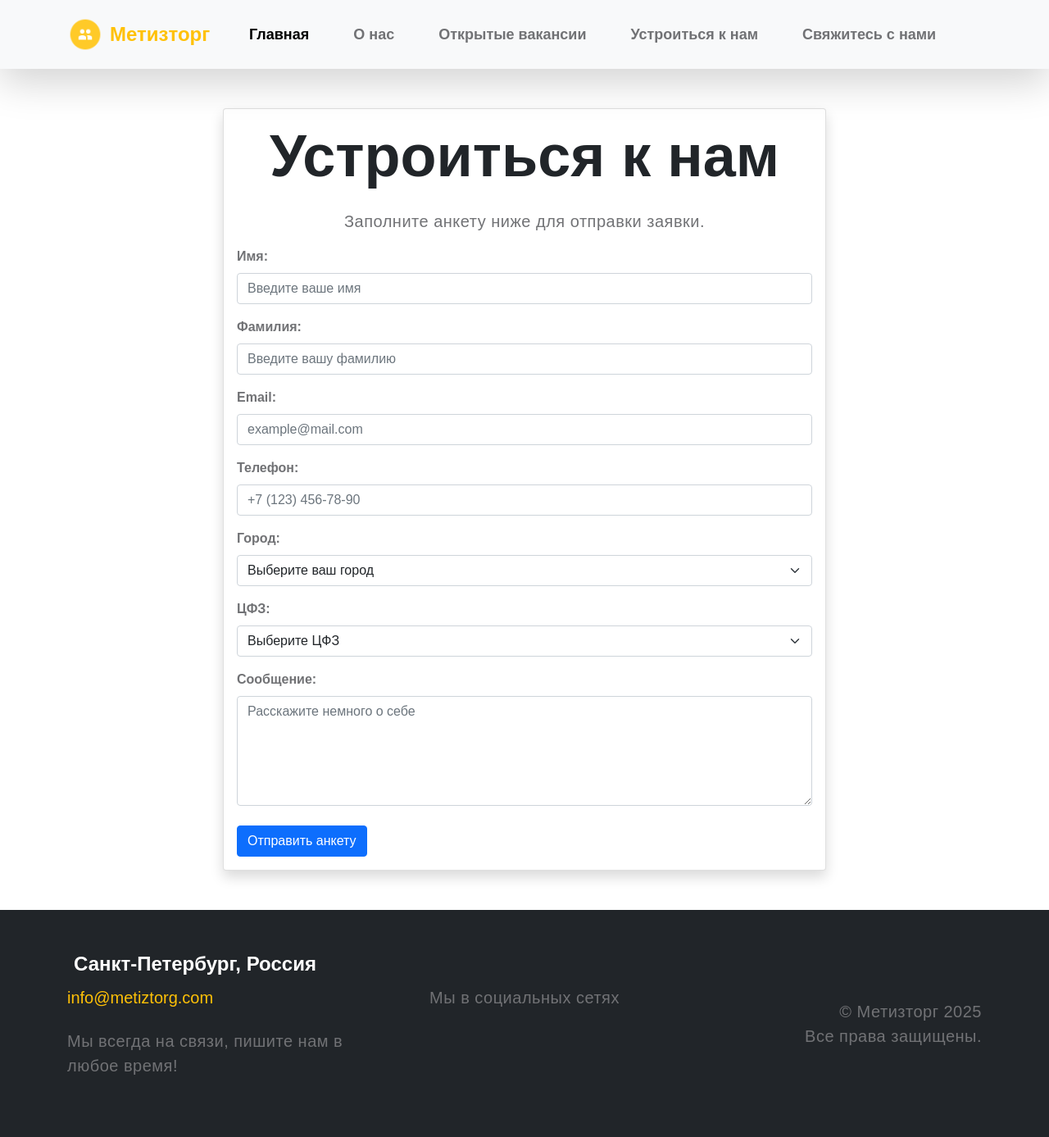
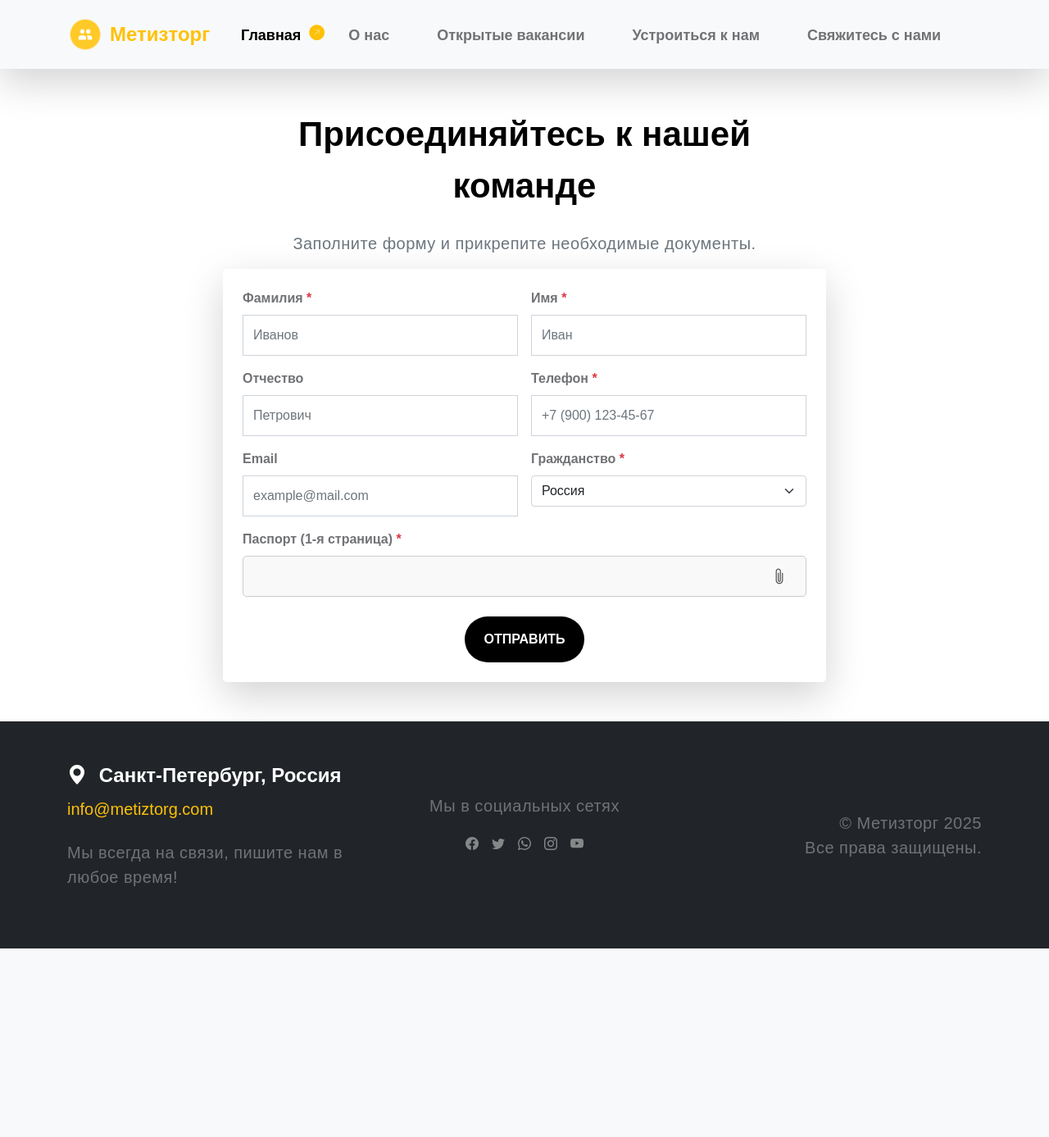
Before and after one commit to Amirddx/metiztorg-outsource, a PHP site: page /join-us.php in a window 1280 px wide. Shown: the whole page at 82% size. After the commit the page ends 1157 px from the top, so only its background shows below. Run offline with PHP 8.4, Linux system fonts and the light colour scheme.

Commit message:
Added job application form with dynamic file uploads and citizenship-based document selection

```diff
--- a/assets/css/metiztorg-style.css
+++ b/assets/css/metiztorg-style.css
@@ -714,3 +714,74 @@
     font-size: 22px;
   }
 }
+
+
+
+
+
+/*Стили форм, прикрепления файлов и т.д*/
+.file-upload {
+  position: relative;
+  display: flex;
+  align-items: center;
+  border: 1px solid #ccc;
+  padding: 10px;
+  border-radius: 5px;
+  background: #f9f9f9;
+  min-height: 50px;
+}
+
+.file-btn {
+  position: absolute;
+  right: 10px;
+  background: none;
+  border: none;
+  font-size: 20px;
+  cursor: pointer;
+}
+
+.file-btn i {
+  color: #555;
+}
+
+.file-preview-container {
+  display: flex;
+  gap: 10px;
+  margin-left: 10px;
+}
+
+.file-preview {
+  position: relative;
+  display: inline-block;
+}
+
+.file-preview-img {
+  width: 50px;
+  height: 50px;
+  object-fit: cover;
+  border-radius: 5px;
+  cursor: pointer;
+}
+
+.file-preview-icon {
+  width: 50px;
+  height: 50px;
+  display: flex;
+  align-items: center;
+  justify-content: center;
+  font-size: 30px;
+  color: #dc3545;
+  cursor: pointer;
+}
+
+.file-remove {
+  position: absolute;
+  top: -5px;
+  right: -5px;
+  background: none;
+  border: none;
+  font-size: 14px;
+  color: red;
+  cursor: pointer;
+  padding: 0;
+}
--- /dev/null
+++ b/assets/js/form-handler.js
@@ -0,0 +1,57 @@
+document.addEventListener("DOMContentLoaded", function () {
+    const citizenshipSelect = document.getElementById("citizenship");
+    const docRussia = document.querySelector(".doc-russia");
+    const docForeign = document.querySelector(".doc-foreign");
+
+    function toggleDocuments() {
+        if (citizenshipSelect.value === "Россия") {
+            docRussia.classList.remove("d-none");
+            docForeign.classList.add("d-none");
+        } else {
+            docRussia.classList.add("d-none");
+            docForeign.classList.remove("d-none");
+        }
+    }
+
+    citizenshipSelect.addEventListener("change", toggleDocuments);
+    toggleDocuments();
+
+    document.querySelectorAll(".file-upload").forEach(upload => {
+        const input = upload.querySelector(".file-input");
+        const previewContainer = upload.querySelector(".file-preview-container");
+        const button = upload.querySelector(".file-btn");
+
+        button.addEventListener("click", function () {
+            input.click();
+        });
+
+        input.addEventListener("change", function () {
+            previewContainer.innerHTML = "";
+
+            if (this.files.length > 0) {
+                Array.from(this.files).forEach(file => {
+                    const reader = new FileReader();
+                    reader.onload = function (e) {
+                        let preview = document.createElement("div");
+                        preview.classList.add("file-preview");
+
+                        if (file.type.startsWith("image/")) {
+                            preview.innerHTML = `<img src="${e.target.result}" class="file-preview-img">`;
+                        } else {
+                            preview.innerHTML = `<i class="bi bi-file-earmark-pdf file-preview-icon"></i>`;
+                        }
+
+                        let removeBtn = document.createElement("button");
+                        removeBtn.classList.add("file-remove");
+                        removeBtn.innerHTML = `<i class="bi bi-x-circle"></i>`;
+                        removeBtn.addEventListener("click", () => previewContainer.innerHTML = "");
+
+                        preview.appendChild(removeBtn);
+                        previewContainer.appendChild(preview);
+                    };
+                    reader.readAsDataURL(file);
+                });
+            }
+        });
+    });
+});
--- a/join-us.php
+++ b/join-us.php
@@ -6,73 +6,102 @@
     <title>Устроиться к нам</title>
     <link rel="stylesheet" href="/assets/css/bootstrap.min.css">
     <link rel="stylesheet" href="/assets/css/metiztorg-style.css">
+    <link rel="stylesheet" href="https://cdn.jsdelivr.net/npm/bootstrap-icons/font/bootstrap-icons.css">
 </head>
 <body class="d-flex flex-column min-vh-100">
-<!-- navbar -->
+
+<!-- Навигация -->
 <?php include __DIR__ .'/includes/navbar.php'; ?>
-
 
 <main class="container my-5 flex-grow-1">
     <div class="row justify-content-center">
         <div class="col-lg-8">
-            <div class="card shadow">
-                <div class="card-body">
-                    <h1 class="text-center mb-4">Устроиться к нам</h1>
-                    <p class="text-center">Заполните анкету ниже для отправки заявки.</p>
+            <h2 class="text-center mb-4">Присоединяйтесь к нашей команде</h2>
+            <p class="text-center text-muted">Заполните форму и прикрепите необходимые документы.</p>
 
-                    <!-- начало формы -->
-                    <form action="/forms/apply-handler.php" method="POST" class="form-group">
-                        <!-- имя -->
-                        <label for="name" class="form-label">Имя:</label>
-                        <input type="text" id="name" name="name" class="form-control" placeholder="Введите ваше имя" required>
+            <div class="shadow-lg p-4 bg-white rounded-3">
+                <form class="contact-form" enctype="multipart/form-data">
+                    <div class="row g-3">
 
-                        <!-- фамилия -->
-                        <label for="surname" class="form-label mt-3">Фамилия:</label>
-                        <input type="text" id="surname" name="surname" class="form-control" placeholder="Введите вашу фамилию" required>
+                        <!-- ФИО -->
+                        <div class="col-md-6">
+                            <label class="form-label">Фамилия <span class="text-danger">*</span></label>
+                            <input type="text" class="form-control" placeholder="Иванов" required>
+                        </div>
+                        <div class="col-md-6">
+                            <label class="form-label">Имя <span class="text-danger">*</span></label>
+                            <input type="text" class="form-control" placeholder="Иван" required>
+                        </div>
+                        <div class="col-md-6">
+                            <label class="form-label">Отчество</label>
+                            <input type="text" class="form-control" placeholder="Петрович">
+                        </div>
 
-                        <!-- еmail -->
-                        <label for="email" class="form-label mt-3">Email:</label>
-                        <input type="email" id="email" name="email" class="form-control" placeholder="example@mail.com" required>
+                        <!-- Контакты -->
+                        <div class="col-md-6">
+                            <label class="form-label">Телефон <span class="text-danger">*</span></label>
+                            <input type="tel" class="form-control phone-mask" placeholder="+7 (900) 123-45-67" required>
+                        </div>
+                        <div class="col-md-6">
+                            <label class="form-label">Email</label>
+                            <input type="email" class="form-control" placeholder="example@mail.com">
+                        </div>
 
-                        <!--телефон -->
-                        <label for="phone" class="form-label mt-3">Телефон:</label>
-                        <input type="tel" id="phone" name="phone" class="form-control" placeholder="+7 (123) 456-78-90" required>
+                        <!-- Гражданство -->
+                        <div class="col-md-6">
+                            <label class="form-label">Гражданство <span class="text-danger">*</span></label>
+                            <select class="form-select" id="citizenship" required>
+                                <option value="Россия" selected>Россия</option>
+                                <option value="Беларусь">Беларусь</option>
+                                <option value="Казахстан">Казахстан</option>
+                                <option value="Другие">Другое</option>
+                            </select>
+                        </div>
 
-                        <!-- город выпадающий список -->
-                        <label for="city" class="form-label mt-3">Город:</label>
-                        <select id="city" name="city" class="form-select" required>
-                            <option value="" disabled selected>Выберите ваш город</option>
-                            <option value="moscow">Москва</option>
-                            <option value="spb">Санкт-Петербург</option>
-                            <option value="ekb">Екатеринбург</option>
-                            <option value="kazan">Казань</option>
-                        </select>
+                        <!-- Файлы (Россия) -->
+                        <div class="document-fields doc-russia">
+                            <div class="col-md-12">
+                                <label class="form-label">Паспорт (1-я страница) <span class="text-danger">*</span></label>
+                                <div class="file-upload">
+                                    <input type="file" class="file-input d-none" accept=".jpg,.jpeg,.png,.pdf" required>
+                                    <div class="file-preview-container"></div>
+                                    <button type="button" class="btn file-btn">
+                                        <i class="bi bi-paperclip"></i>
+                                    </button>
+                                </div>
+                            </div>
+                        </div>
 
-                        <!-- ЦФЗ  -->
-                        <label for="cfz" class="form-label mt-3">ЦФЗ:</label>
-                        <select id="cfz" name="cfz" class="form-select" required>
-                            <option value="" disabled selected>Выберите ЦФЗ</option>
-                            <option value="north">Северный</option>
-                            <option value="south">Южный</option>
-                            <option value="east">Восточный</option>
-                            <option value="west">Западный</option>
-                        </select>
+                        <!-- Файлы (Иностранцы) -->
+                        <div class="document-fields doc-foreign d-none">
+                            <div class="col-md-12">
+                                <label class="form-label">Загранпаспорт <span class="text-danger">*</span></label>
+                                <div class="file-upload">
+                                    <input type="file" class="file-input d-none" accept=".jpg,.jpeg,.png,.pdf" required>
+                                    <div class="file-preview-container"></div>
+                                    <button type="button" class="btn file-btn">
+                                        <i class="bi bi-paperclip"></i>
+                                    </button>
+                                </div>
+                            </div>
+                        </div>
 
-                        <!-- сообщение -->
-                        <label for="message" class="form-label mt-3">Сообщение:</label>
-                        <textarea id="message" name="message" class="form-control" rows="5" placeholder="Расскажите немного о себе"></textarea>
-
-                        <!-- кнопка отправки -->
-                        <button type="submit" class="btn btn-primary mt-4">Отправить анкету</button>
-                    </form>
-
-                </div>
+                        <!-- Кнопка отправки -->
+                        <div class="text-center mt-4">
+                            <button type="submit" class="btn btn-warning px-4 fw-bold">Отправить</button>
+                        </div>
+                    </div>
+                </form>
             </div>
         </div>
     </div>
 </main>
 
-<!-- FOOTER-->
+<!-- Подвал -->
 <?php include __DIR__ .'/includes/footer.php'; ?>
+
+<!-- Подключение внешнего JavaScript -->
+<script src="/assets/js/form-handler.js"></script>
+
 </body>
 </html>
```
Also changed, not shown: jobs.php (+14 -4 lines).
